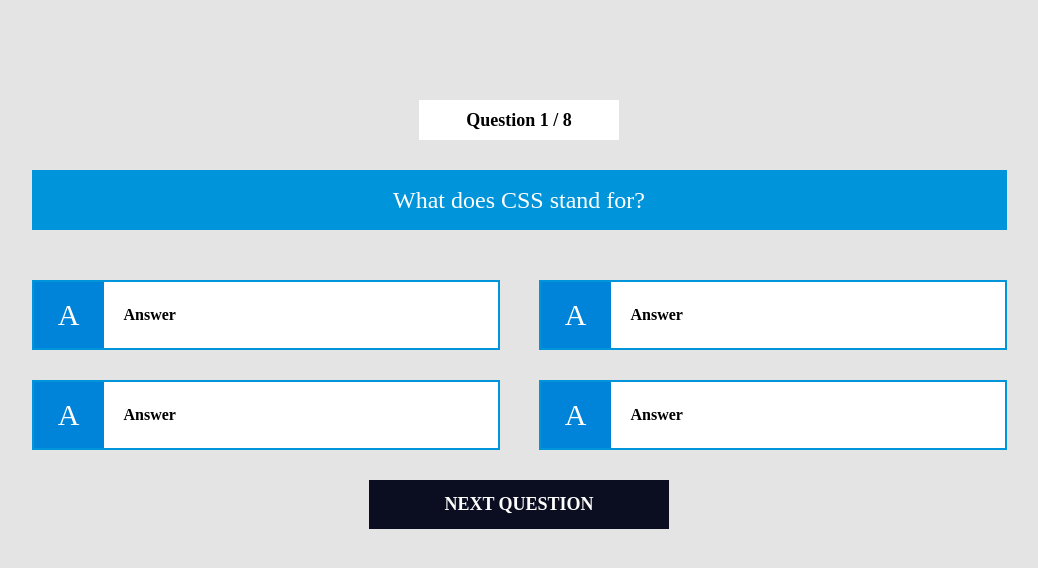
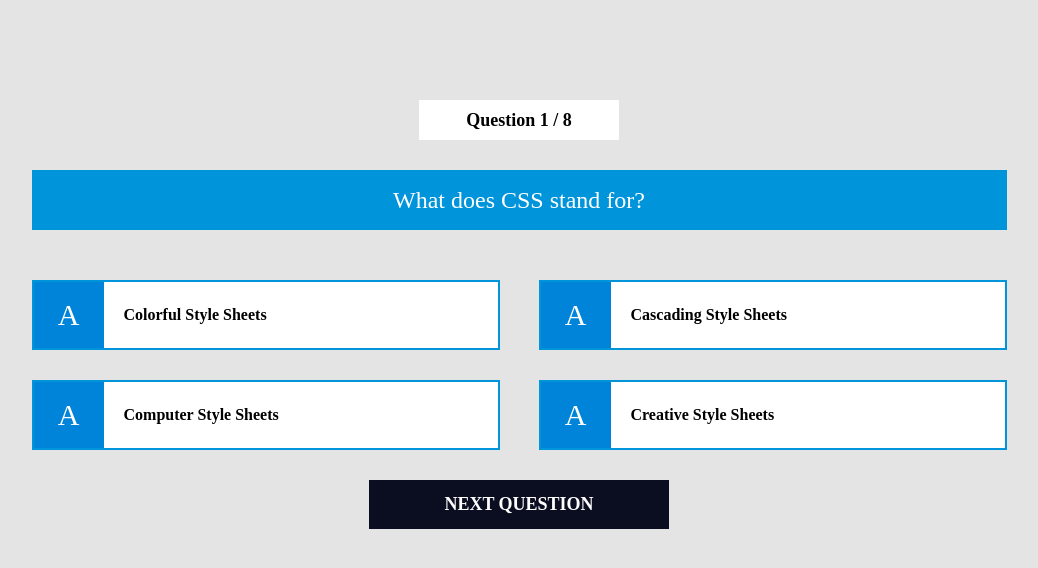
Before and after one commit to icasinteva/react-quiz, a React (Vite) app: page / in a window 1280 px wide. Shown: the top 568 px of the page, without its empty margins (121-1159 px from the left). Built offline with nearby package versions, Linux system fonts and the light colour scheme.

Commit message:
Section 4.3 Rendering answers

```diff
--- a/src/components/Answer.tsx
+++ b/src/components/Answer.tsx
@@ -1,8 +1,14 @@
-const Answer = () => {
+const Answer = ({
+  letter = 'A',
+  answerText,
+}: {
+  letter?: string;
+  answerText: string;
+}) => {
   return (
     <div className='answer'>
-      <div className='answer-letter'>A</div>
-      <div className='answer-text'>Answer</div>
+      <div className='answer-letter'>{letter}</div>
+      <div className='answer-text'>{answerText}</div>
     </div>
   );
 };
--- a/src/components/Question.tsx
+++ b/src/components/Question.tsx
@@ -4,17 +4,17 @@
 
 const Question = () => {
   const [state] = useContext(QuizContext);
-  const { currentQuestionIndex, questions } = state as StateWithDispatch[0];
+  const { currentQuestionIndex, questions, answers } =
+    state as StateWithDispatch[0];
   const { question } = questions[currentQuestionIndex];
 
   return (
     <div>
       <div className='question'>{question}</div>
       <div className='answers'>
-        <Answer />
-        <Answer />
-        <Answer />
-        <Answer />
+        {answers.map((answer, idx) => (
+          <Answer key={idx} answerText={answer} />
+        ))}
       </div>
     </div>
   );
--- a/src/components/Quiz.tsx
+++ b/src/components/Quiz.tsx
@@ -7,6 +7,8 @@
 const Quiz = () => {
   const [state, dispatch] = useContext(QuizContext) as StateWithDispatch;
   const { showResults, currentQuestionIndex, questions } = state;
+
+  console.log(state.answers);
 
   const handleNextQuestionClick = function () {
     dispatch({ type: 'NEXT_QUESTION' });
--- a/src/contexts/quiz.tsx
+++ b/src/contexts/quiz.tsx
@@ -1,5 +1,6 @@
 import { ActionDispatch, createContext, ReactNode, useReducer } from 'react';
 import questions from '../data';
+import { shuffleAnswers } from '../helpers';
 
 type InitialState = {
   showResults: boolean;
@@ -9,6 +10,7 @@
     incorrectAnswers: string[];
     correctAnswer: string;
   }[];
+  answers: string[];
 };
 
 type Action = { type: string; payload?: unknown };
@@ -22,6 +24,7 @@
   showResults: false,
   currentQuestionIndex: 0,
   questions,
+  answers: shuffleAnswers(questions[0]),
 };
 
 const reducer = (state: InitialState, action: Action): InitialState => {
@@ -32,11 +35,15 @@
       const newCurrentQuestionIndex = showResults
         ? currentQuestionIndex
         : currentQuestionIndex + 1;
+      const answers = showResults
+        ? []
+        : shuffleAnswers(questions[newCurrentQuestionIndex]);
 
       return {
         ...state,
         showResults,
         currentQuestionIndex: newCurrentQuestionIndex,
+        answers,
       };
     }
     case 'RESTART': {
--- /dev/null
+++ b/src/helpers.ts
@@ -0,0 +1,16 @@
+import { Question } from './types';
+
+export const shuffleAnswers = (question: Question) => {
+  const unShuffledAnswers = [
+    question.correctAnswer,
+    ...question.incorrectAnswers,
+  ];
+
+  return unShuffledAnswers
+    .map((unShuffledAnswer) => ({
+      sort: Math.random(),
+      value: unShuffledAnswer,
+    }))
+    .sort((a, b) => a.sort - b.sort)
+    .map(({ value }) => value);
+};
--- /dev/null
+++ b/src/types.ts
@@ -0,0 +1,21 @@
+import { ActionDispatch } from 'react';
+
+export interface Question {
+  question: string;
+  incorrectAnswers: string[];
+  correctAnswer: string;
+}
+
+export type InitialState = {
+  showResults: boolean;
+  currentQuestionIndex: number;
+  questions: Question[];
+  answers: string[];
+};
+
+export type Action = { type: string; payload?: unknown };
+
+export type StateWithDispatch = [
+  state: InitialState,
+  dispatch: ActionDispatch<[action: Action]>
+];
```
